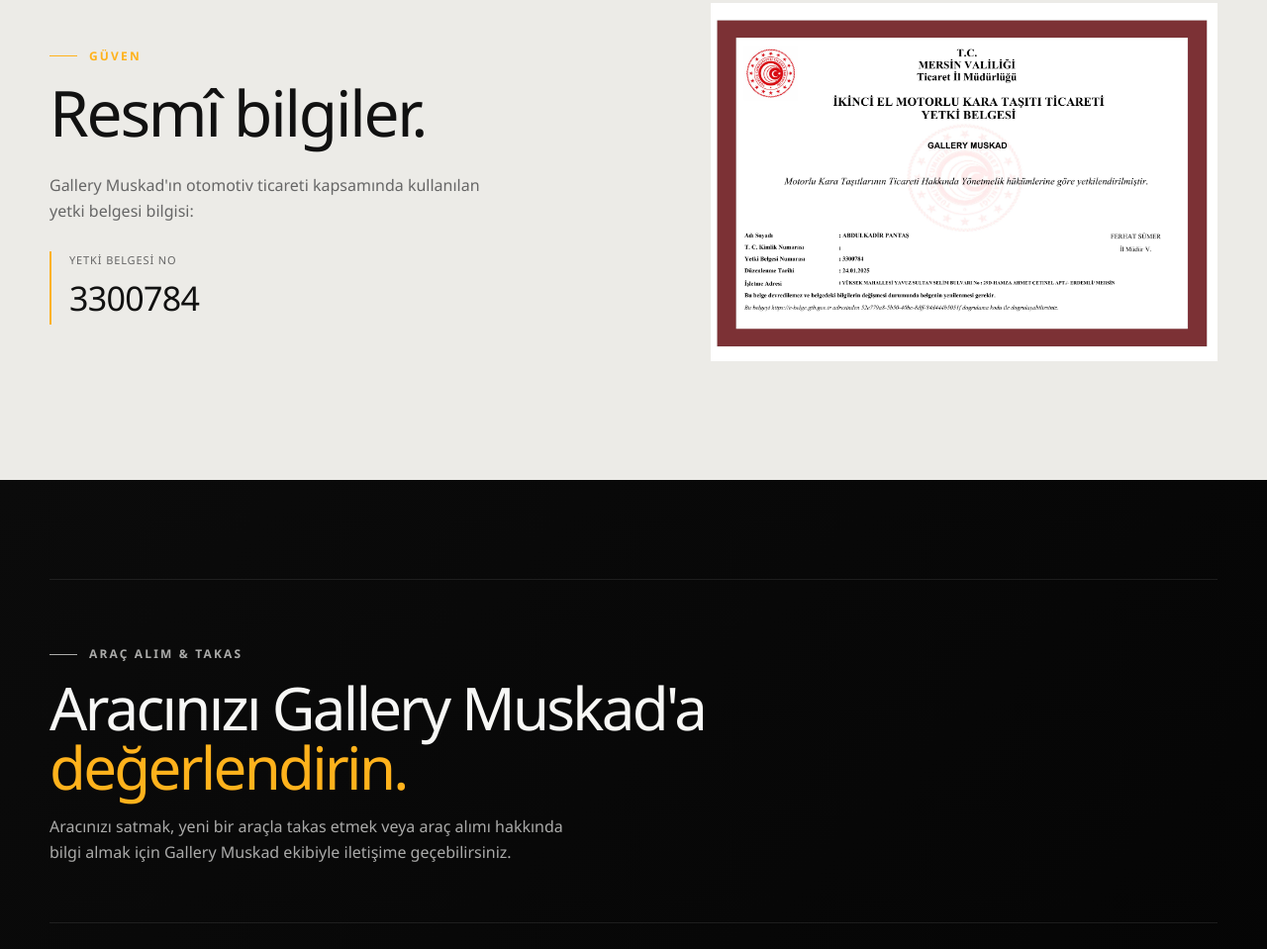
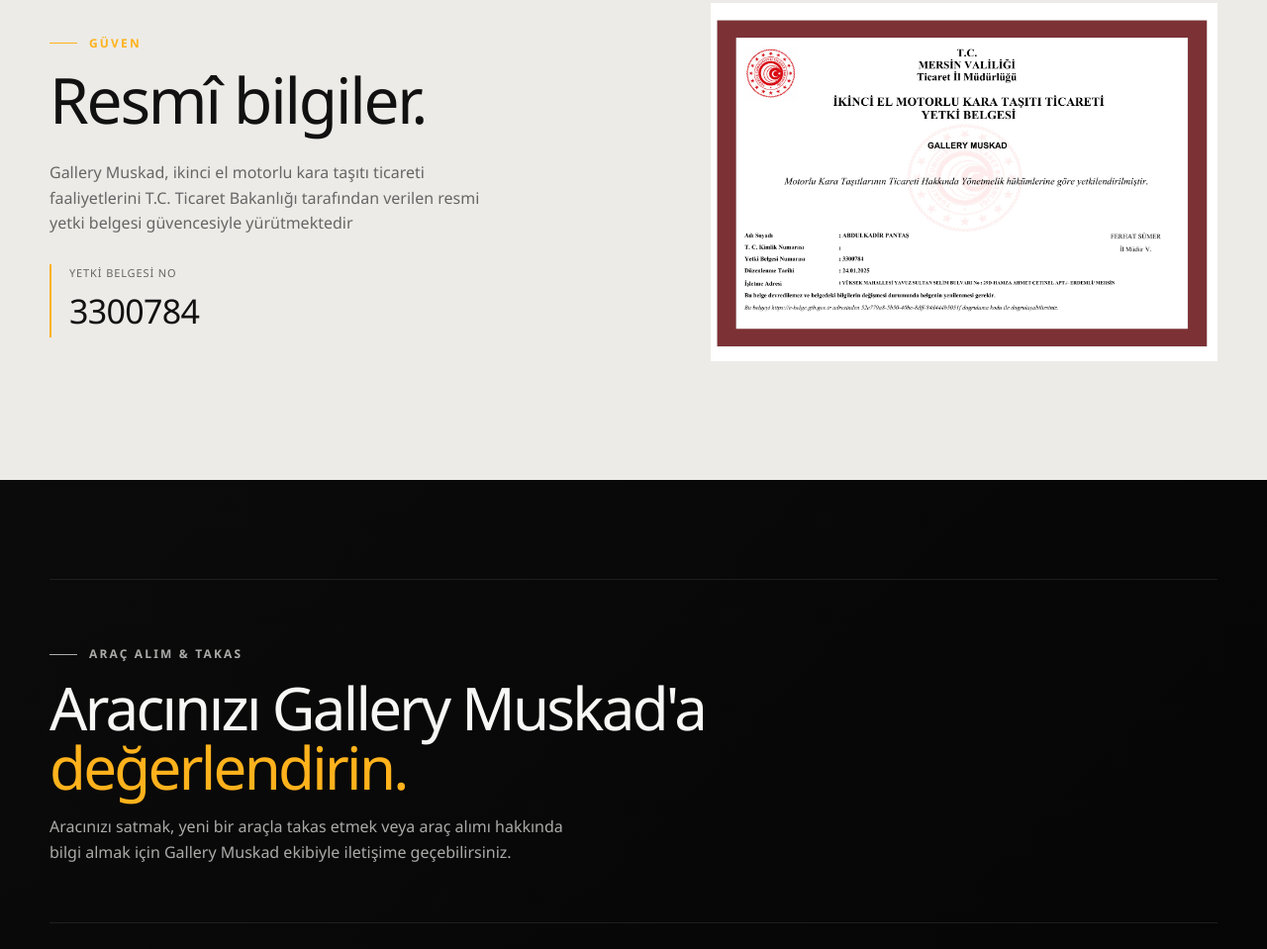
Before and after one commit to onur-kupuc/gallery-muskad, a plain HTML site: page index.html in a window 1280 px wide. Shown: the part 4081-5040 px from the top of the page at 99% size. Drawn offline with Linux system fonts and the light colour scheme.

Commit message:
text update

```diff
--- a/index.html
+++ b/index.html
@@ -682,8 +682,8 @@
 
                     <p>
 
-                        Gallery Muskad'ın otomotiv ticareti
-                        kapsamında kullanılan yetki belgesi bilgisi:
+                        Gallery Muskad, ikinci el motorlu kara taşıtı ticareti faaliyetlerini T.C. Ticaret Bakanlığı
+                        tarafından verilen resmi yetki belgesi güvencesiyle yürütmektedir
 
                     </p>
 
```
